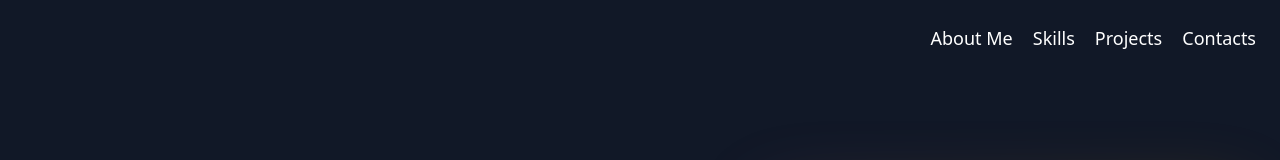
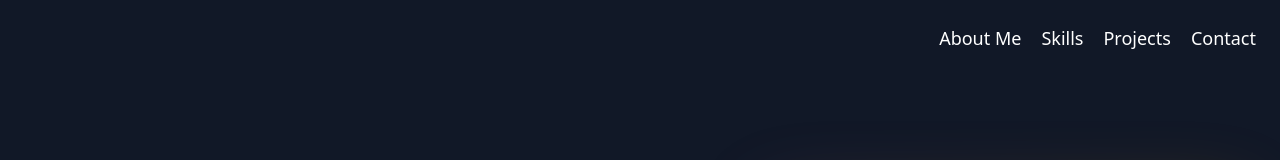
Before and after one commit to Charifx7/MyPortfolio, a Vue app: page / in a window 1280 px wide. Shown: the top 160 px of the page. Built offline with nearby package versions, Linux system fonts and the light colour scheme.

Commit message:
fix navbar

```diff
--- a/src/components/NavBar.vue
+++ b/src/components/NavBar.vue
@@ -36,7 +36,7 @@ const Menu = ref([
     { name: 'About Me', href: '#about' },
     { name: 'Skills', href: '#skills' },
     { name: 'Projects', href: '#projects' },
-    { name: 'Contacts', href: '#contact' },
+    { name: 'Contact', href: '#contact' },
 ]);
 
 const isMenuOpen = ref(false)
```
